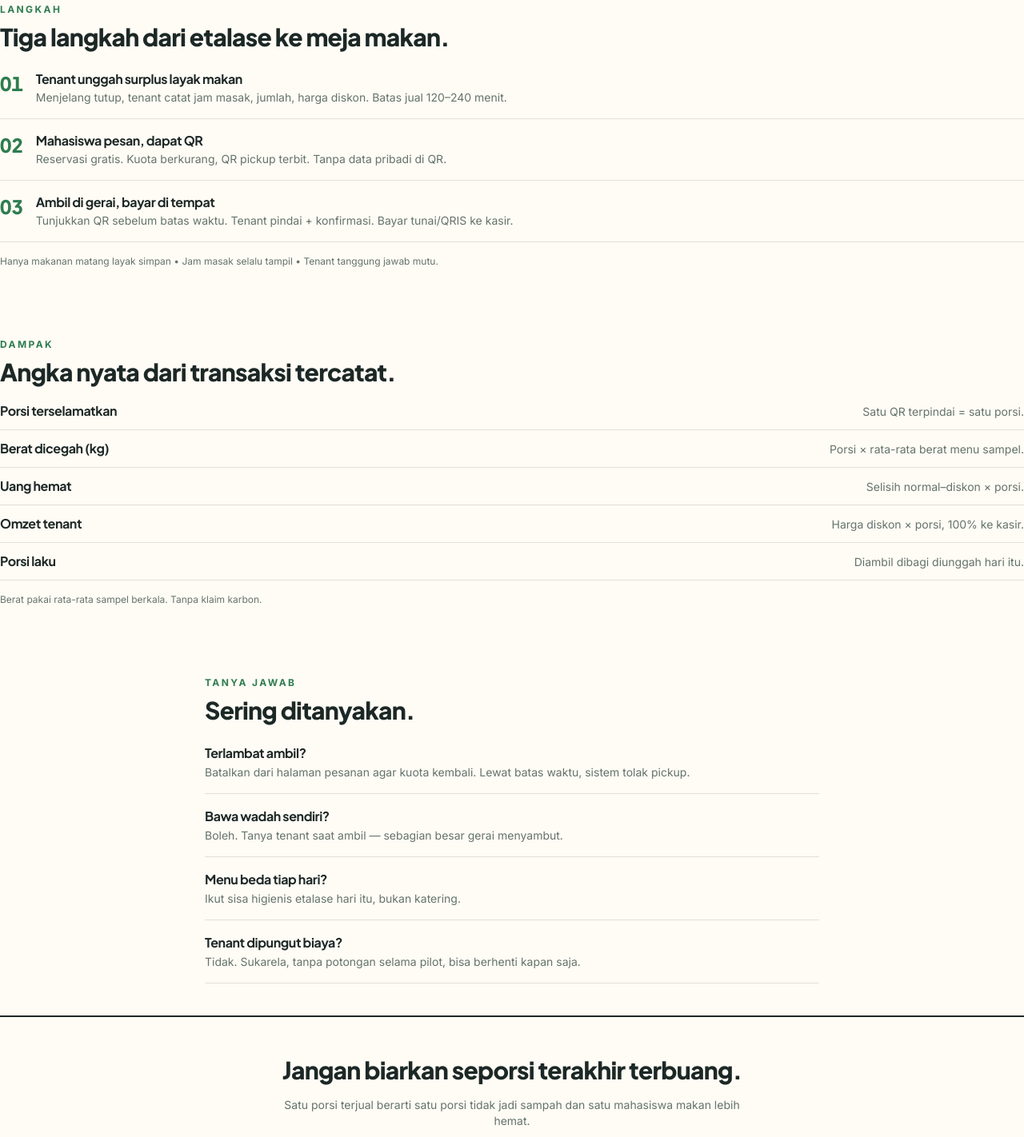
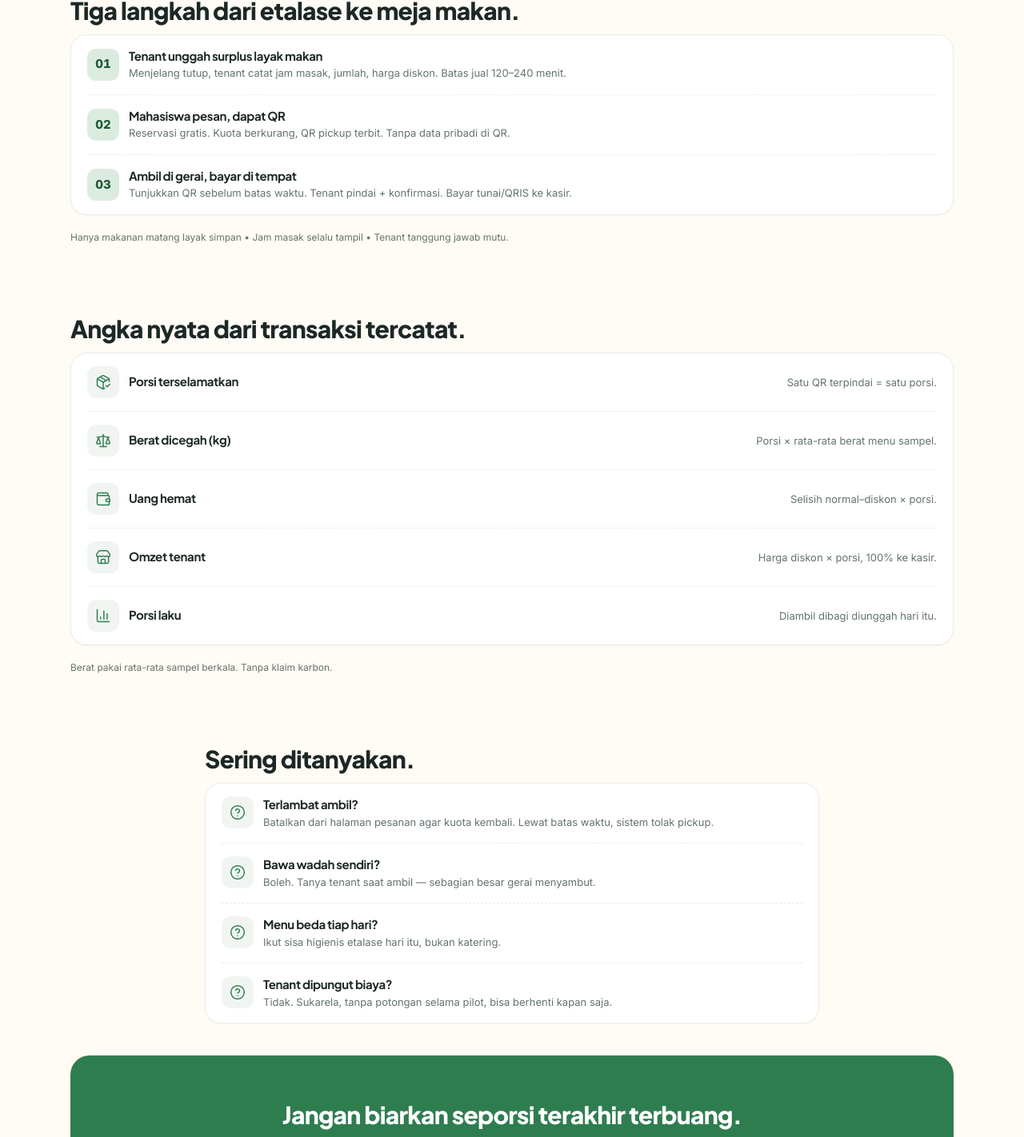
Before and after one commit to yayayapluto/Seporsi-Terakhir, a Next.js app: page /cara-kerja in a window 1280 px wide. Shown: the part 614-2036 px from the top of the page at 80% size. Built offline with nearby package versions, Linux system fonts and the light colour scheme; no server answers.

Commit message:
refactor(ui): Hero student/tenant + card cara-kerja → primitif Siera

```diff
--- a/src/app/(public)/cara-kerja/page.tsx
+++ b/src/app/(public)/cara-kerja/page.tsx
@@ -1,8 +1,11 @@
+import { cn } from "cn";
+import { ChartColumn, CircleHelp, PackageCheck, Scale, Store, Wallet } from "lucide-react";
 import Image from "next/image";
 import Link from "next/link";
+import { SieraTile, sieraCardClass } from "@/components/siera";
 import { SiteFooter } from "@/components/site-footer";
 import { buttonVariants } from "@/components/ui/button";
-import { ChalkRow, Pressable, Reveal } from "../reveal";
+import { Pressable, Reveal } from "../reveal";
 
 const STEPS = [
   {
@@ -30,6 +33,8 @@ const DAMPAK = [
   { name: "Porsi laku", plain: "Diambil dibagi diunggah hari itu." },
 ] as const;
 
+const DAMPAK_ICONS = [PackageCheck, Scale, Wallet, Store, ChartColumn] as const;
+
 const FAQS = [
   {
     q: "Terlambat ambil?",
@@ -51,9 +56,9 @@ const FAQS = [
 
 export default function CaraKerjaPage() {
   return (
-    <>
+    <div className="mx-auto flex w-full max-w-6xl flex-1 flex-col px-4 sm:px-6">
       {/* HERO — struktur sama dengan landing */}
-      <section className="grid gap-8 py-10 pt-20 sm:py-14 sm:pt-24 md:grid-cols-2 md:items-center lg:grid-cols-[1.05fr_1fr]">
+      <section className="grid gap-8 pt-28 pb-10 sm:pt-36 sm:pb-14 md:grid-cols-2 md:items-start lg:grid-cols-[1.05fr_1fr]">
         <div className="flex flex-col gap-5">
           <h1 className="max-w-xl text-4xl font-extrabold leading-[1.05] tracking-tight md:text-5xl">
             Cara kerja penyelamatan porsi kampus.
@@ -77,7 +82,7 @@ export default function CaraKerjaPage() {
                 className={buttonVariants({
                   variant: "outline",
                   size: "lg",
-                  className: "w-full sm:w-auto",
+                  className: "w-full bg-white sm:w-auto",
                 })}
               >
                 Lihat Cara Hitung
@@ -94,7 +99,7 @@ export default function CaraKerjaPage() {
             alt="Suasana kantin kampus sore hari"
             width={520}
             height={346}
-            className="h-auto w-full rounded-md border object-cover"
+            className="h-auto w-full rounded-[20px] border border-[#E8ECE9] object-cover"
             sizes="(max-width: 768px) 100vw, 50vw"
             priority
           />
@@ -105,22 +110,29 @@ export default function CaraKerjaPage() {
       </section>
 
       {/* LANGKAH */}
-      <Reveal className="flex flex-col gap-2 py-10">
-        <p className="text-xs font-bold tracking-[0.2em] text-primary">LANGKAH</p>
+      <Reveal className="flex flex-col gap-3 py-10">
         <h2 className="max-w-xl text-2xl font-extrabold tracking-tight sm:text-3xl">
           Tiga langkah dari etalase ke meja makan.
         </h2>
-        <ol className="divide-y divide-border border-b">
-          {STEPS.map((s, i) => (
-            <ChalkRow key={s.no} className="flex gap-4 py-4" delay={i * 0.09}>
-              <span className="font-heading text-2xl font-extrabold text-primary tabular-nums">
+        <ol
+          className={cn(
+            sieraCardClass,
+            "flex flex-col divide-y divide-dashed divide-[#E8ECE9] px-4 sm:px-5",
+          )}
+        >
+          {STEPS.map((s) => (
+            <li key={s.no} className="flex min-h-11 items-center gap-3 py-4">
+              <span
+                aria-hidden
+                className="flex size-10 shrink-0 items-center justify-center rounded-xl bg-[#DCEBE0] text-[15px] font-extrabold text-[#1E5A36] tabular-nums"
+              >
                 {s.no}
               </span>
-              <div>
-                <h3 className="font-bold leading-snug">{s.title}</h3>
-                <p className="mt-0.5 text-sm text-muted-foreground">{s.body}</p>
+              <div className="min-w-0 flex-1">
+                <h3 className="text-[15px] leading-snug font-bold text-[#1C2826]">{s.title}</h3>
+                <p className="mt-0.5 text-[13px] text-[#64746B]">{s.body}</p>
               </div>
-            </ChalkRow>
+            </li>
           ))}
         </ol>
         <p className="py-2 text-xs text-muted-foreground">
@@ -129,51 +141,72 @@ export default function CaraKerjaPage() {
       </Reveal>
 
       {/* DAMPAK */}
-      <Reveal id="dampak" className="flex flex-col gap-2 py-10">
-        <p className="text-xs font-bold tracking-[0.2em] text-primary">DAMPAK</p>
+      <Reveal id="dampak" className="flex flex-col gap-3 py-10">
         <h2 className="max-w-xl text-2xl font-extrabold tracking-tight sm:text-3xl">
           Angka nyata dari transaksi tercatat.
         </h2>
-        <ul className="divide-y divide-border border-b">
-          {DAMPAK.map((f) => (
-            <li key={f.name} className="flex items-baseline justify-between gap-4 py-3">
-              <h3 className="font-bold leading-snug">{f.name}</h3>
-              <p className="shrink-0 text-right text-sm text-muted-foreground">{f.plain}</p>
-            </li>
-          ))}
+        <ul
+          className={cn(
+            sieraCardClass,
+            "flex flex-col divide-y divide-dashed divide-[#E8ECE9] px-4 sm:px-5",
+          )}
+        >
+          {DAMPAK.map((f, i) => {
+            const Icon = DAMPAK_ICONS[i] ?? PackageCheck;
+            return (
+              <li key={f.name} className="flex min-h-11 items-center gap-3 py-4">
+                <SieraTile>
+                  <Icon className="size-5" strokeWidth={1.75} />
+                </SieraTile>
+                <div className="flex min-w-0 flex-1 flex-wrap items-baseline justify-between gap-x-4 gap-y-0.5">
+                  <h3 className="text-[15px] leading-snug font-bold text-[#1C2826]">{f.name}</h3>
+                  <p className="text-[13px] text-[#64746B]">{f.plain}</p>
+                </div>
+              </li>
+            );
+          })}
         </ul>
         <p className="py-2 text-xs text-muted-foreground">
           Berat pakai rata-rata sampel berkala. Tanpa klaim karbon.
         </p>
       </Reveal>
 
-      {/* FAQ + CTA */}
-      <Reveal className="mx-auto flex w-full max-w-3xl flex-col gap-2 py-10">
-        <p className="text-xs font-bold tracking-[0.2em] text-primary">TANYA JAWAB</p>
+      {/* FAQ */}
+      <Reveal className="mx-auto flex w-full max-w-3xl flex-col gap-3 py-10">
         <h2 className="text-2xl font-extrabold tracking-tight sm:text-3xl">Sering ditanyakan.</h2>
-        <ul className="divide-y divide-border border-b">
+        <ul
+          className={cn(
+            sieraCardClass,
+            "flex flex-col divide-y divide-dashed divide-[#E8ECE9] px-4 sm:px-5",
+          )}
+        >
           {FAQS.map((f) => (
-            <li key={f.q} className="py-4">
-              <h3 className="font-bold">{f.q}</h3>
-              <p className="mt-0.5 text-sm text-muted-foreground">{f.a}</p>
+            <li key={f.q} className="flex gap-3 py-4">
+              <SieraTile>
+                <CircleHelp className="size-5" strokeWidth={1.75} />
+              </SieraTile>
+              <div className="min-w-0 flex-1">
+                <h3 className="text-[15px] leading-snug font-bold text-[#1C2826]">{f.q}</h3>
+                <p className="mt-0.5 text-[13px] text-[#64746B]">{f.a}</p>
+              </div>
             </li>
           ))}
         </ul>
       </Reveal>
 
-      <Reveal className="mb-12 flex flex-col items-center gap-4 border-t-2 border-foreground px-6 py-12 text-center">
-        <h2 className="max-w-xl text-2xl font-extrabold tracking-tight sm:text-3xl">
+      <Reveal className="mb-12 overflow-hidden rounded-3xl bg-primary px-6 py-12 text-center text-primary-foreground sm:py-14">
+        <h2 className="mx-auto max-w-xl text-2xl font-extrabold tracking-tight sm:text-3xl">
           Jangan biarkan seporsi terakhir terbuang.
         </h2>
-        <p className="max-w-xl text-sm text-muted-foreground">
+        <p className="mx-auto mt-2 max-w-xl text-sm text-primary-foreground/80">
           Satu porsi terjual berarti satu porsi tidak jadi sampah dan satu mahasiswa makan lebih
           hemat.
         </p>
-        <div className="flex w-full max-w-md flex-col gap-3 sm:w-auto sm:max-w-none sm:flex-row">
+        <div className="mx-auto mt-6 flex w-full max-w-md flex-col gap-3 sm:w-auto sm:max-w-none sm:flex-row sm:items-center sm:justify-center">
           <Pressable className="w-full sm:w-auto">
             <Link
               href="/katalog"
-              className={buttonVariants({ size: "lg", className: "w-full sm:w-auto" })}
+              className="inline-flex h-9 min-h-11 w-full items-center justify-center gap-1.5 rounded-lg border border-transparent bg-primary-foreground px-2.5 text-sm font-medium whitespace-nowrap text-primary transition-all outline-none select-none hover:bg-primary-foreground/90 focus-visible:border-ring focus-visible:ring-3 focus-visible:ring-ring/50 sm:w-auto"
             >
               Lihat Porsi Hari Ini
             </Link>
@@ -181,11 +214,7 @@ export default function CaraKerjaPage() {
           <Pressable className="w-full sm:w-auto">
             <Link
               href="/masuk"
-              className={buttonVariants({
-                variant: "outline",
-                size: "lg",
-                className: "w-full sm:w-auto",
-              })}
+              className="inline-flex h-9 min-h-11 w-full items-center justify-center gap-1.5 rounded-lg border border-primary-foreground/40 px-2.5 text-sm font-medium whitespace-nowrap text-primary-foreground transition-all outline-none select-none hover:bg-primary-foreground/10 focus-visible:border-ring focus-visible:ring-3 focus-visible:ring-ring/50 sm:w-auto"
             >
               Masuk Sekarang
             </Link>
@@ -193,6 +222,6 @@ export default function CaraKerjaPage() {
         </div>
       </Reveal>
       <SiteFooter />
-    </>
+    </div>
   );
 }
--- a/src/app/tenant/page.tsx
+++ b/src/app/tenant/page.tsx
@@ -1,5 +1,6 @@
 import Link from "next/link";
 import { OrderStatusBadge } from "@/components/order-status-badge";
+import { SieraTenantHeader } from "@/components/siera";
 import { buttonVariants } from "@/components/ui/button";
 import { formatDateTimeWIB, formatIDR } from "@/lib/format";
 import { createClient } from "@/lib/supabase/server";
@@ -117,19 +118,23 @@ async function loadData() {
   return { activePortions, reservations, pickupsToday, revenueToday, todayLocal, justExpired };
 }
 
-export default async function TenantDashboardPage() {
+export default async function TenantDashboardPage({
+  searchParams,
+}: {
+  searchParams?: Promise<{ mode?: string }>;
+}) {
+  const sp = (await searchParams) ?? {};
+  const tourForced = sp.mode === "onboarding";
   const { activePortions, reservations, pickupsToday, revenueToday, justExpired } =
     await loadData();
   return (
     <div className="mx-auto flex w-full max-w-4xl flex-1 flex-col gap-6 px-4 py-8 sm:px-6">
-      <div className="flex flex-col gap-2">
-        <p className="text-xs font-bold tracking-widest text-primary">DASBOR TENANT</p>
-        <h1 className="text-3xl font-bold">Kantinmu hari ini</h1>
-        <p className="text-sm text-muted-foreground">
+      <SieraTenantHeader kicker="DASBOR TENANT" title="Kantinmu hari ini">
+        <p className="text-sm">
           {activePortions.reduce((sum, p) => sum + p.quantityRemaining, 0)} porsi aktif ·{" "}
           {pickupsToday} pickup · {formatIDR(revenueToday)} omzet hari ini
         </p>
-      </div>
+      </SieraTenantHeader>
 
       <section aria-labelledby="reservasi-heading" data-tour="reservasi" className="border-b pb-6">
         <div className="flex items-baseline justify-between gap-3">
@@ -261,7 +266,7 @@ export default async function TenantDashboardPage() {
       <div className="border-t pt-6">
         <SignOutButton />
       </div>
-      <TenantTour />
+      <TenantTour forced={tourForced} />
     </div>
   );
 }
--- a/src/components/siera.tsx
+++ b/src/components/siera.tsx
@@ -93,7 +93,7 @@ export function SieraTenantHeader({
     <div className="flex flex-col gap-2">
       <p className="text-xs font-bold tracking-widest text-primary">{kicker}</p>
       <h1 className="text-3xl font-bold">{title}</h1>
-      <div className="text-sm text-muted-foreground">{children}</div>
+      <div className="text-muted-foreground">{children}</div>
     </div>
   );
 }
```
Also changed, not shown: src/app/(public)/katalog/page.tsx (+28 -16 lines), src/app/(public)/pesanan/page.tsx (+33 -10 lines), src/app/tenant/menu/page.tsx (+33 -9 lines), src/app/tenant/pesanan/page.tsx (+32 -8 lines), src/app/tenant/porsi/baru/page.tsx (+37 -8 lines), src/app/tenant/scan/scanner-client.tsx (+9 -8 lines).
